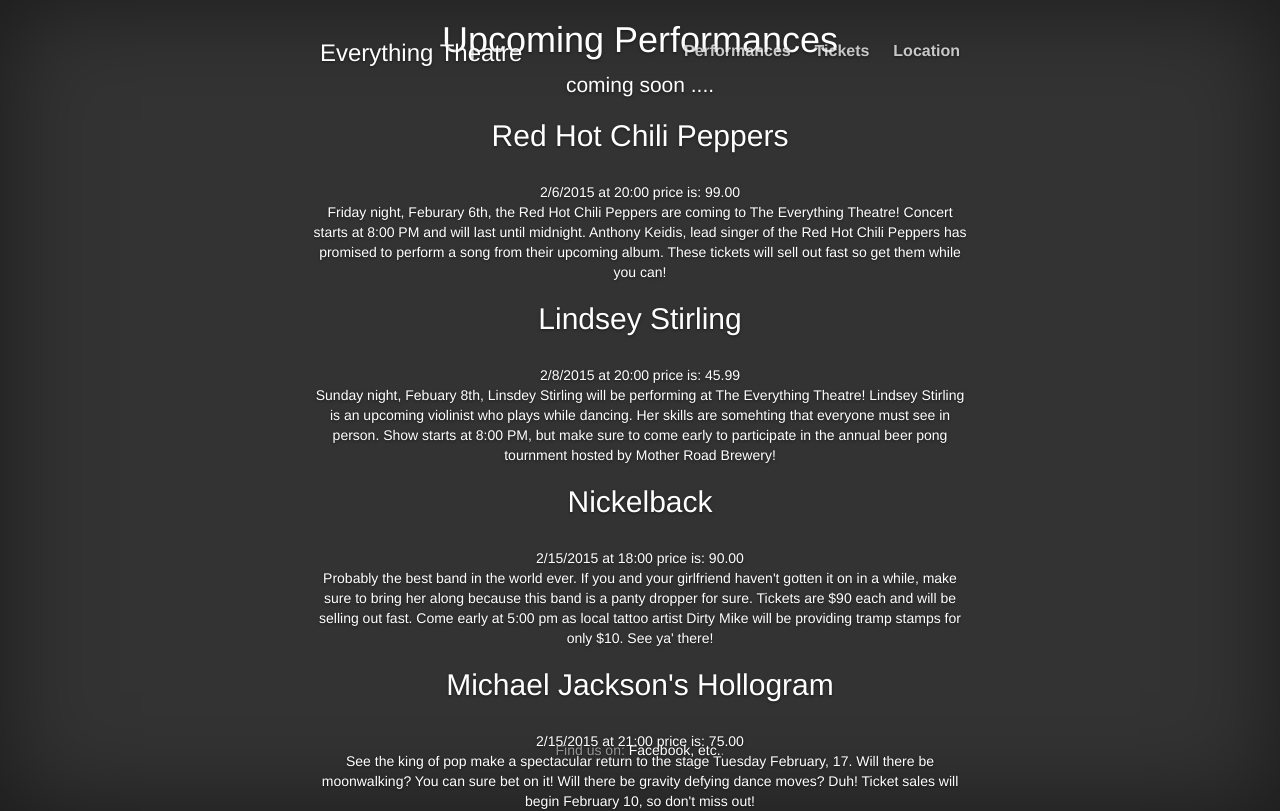
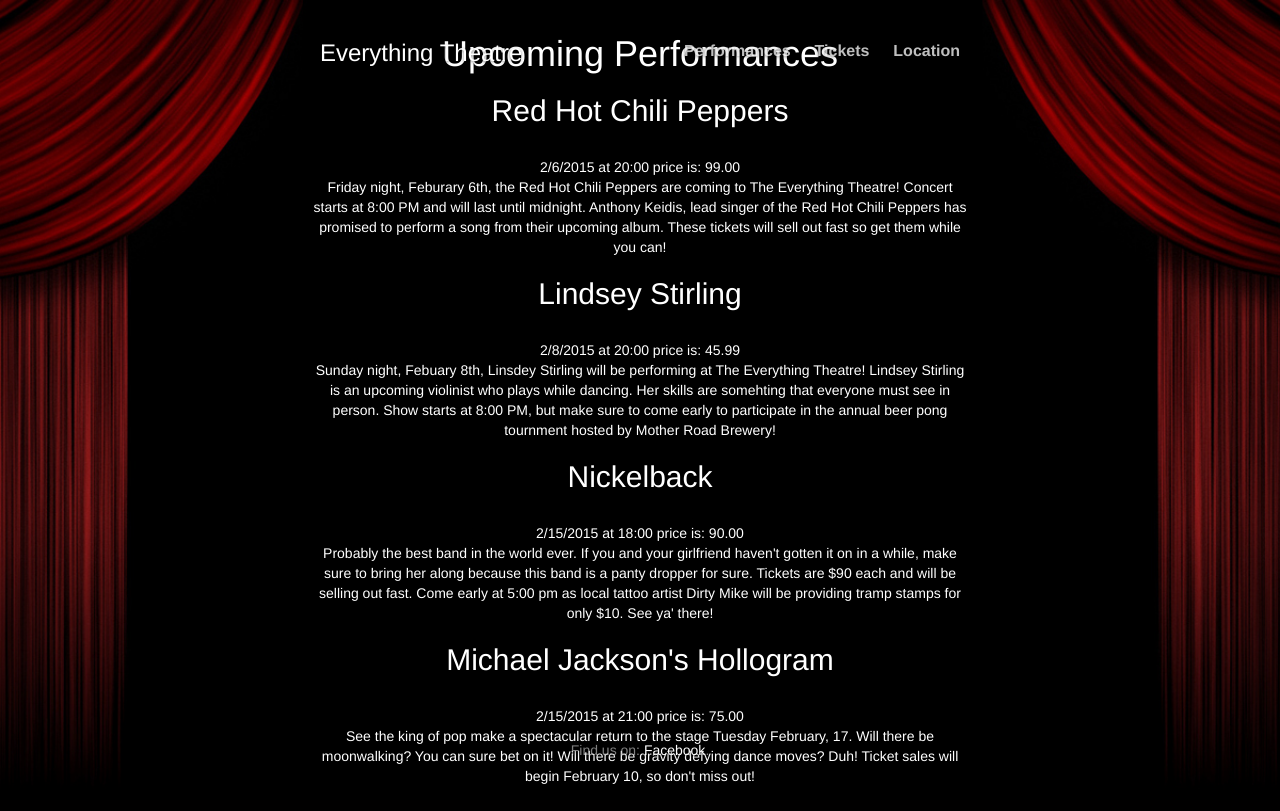
Before and after one commit to fujipug/theatre, a Django app: page /upcoming_performances/ in a window 1280 px wide. After the commit the page ends 784 px from the top, so only its background shows below. Run offline with Django 3.2, Linux system fonts and the light colour scheme; data comes from the database, SQL or seed files in the repository; both versions use the stored data as it was after the commit; some libraries are stand-ins or nearby versions.

Commit message:
added to performance database. Also added a cheesy background, I can delete it if no one likes it

```diff
--- a/Template/base.html
+++ b/Template/base.html
@@ -9,6 +9,7 @@
   <title>{% block title %}Welcome All{% endblock %}</title>
 </head>
 <body>
+  <div class = "pic-wrap">
   <div class="site-wrapper">
 
     <div class="site-wrapper-inner">
@@ -41,7 +42,7 @@
 
         <div class="mastfoot">
           <div class="inner">
-            <p>Find us on: <a href="#">Facebook, etc.</a>.</p>
+            <p>Find us on: <a href="#">Facebook</a>.</p>
           </div>
         </div>
 
@@ -49,6 +50,6 @@
     </div>
   </div>
 
-
+</div>
 </body>
 </html>
--- a/Template/upcoming_performances.html
+++ b/Template/upcoming_performances.html
@@ -1,20 +1,10 @@
-<!--
-<html lang="en">
-    <head>
-        <meta charset="utf-8">
-            <title>Upcoming Performances</title>
-            <link rel="stylesheet" href="https://maxcdn.bootstrapcdn.com/bootstrap/3.3./css/bootstrap.min.css">
-
-            <link rel="stylesheet" href="../Theatre/Static/home.css">
-
-			<body> -->
 {% extends "base.html" %}
 
 {% block title %}Upcoming Performances{% endblock %}
 {% block header1 %}Upcoming Performances{% endblock %}
-<!--<h1>Upcoming Permormances</h1>-->
 
-{% block lead %}coming soon ....{% endblock %}
+{% block lead %}{% endblock %}
+<br/>
 {% block content %}
     {% for p in Performance%}
 	<h2><a id="{{ p.name }}">{{ p.name }}</a></h2><br>
--- a/Theatre/Static/home.css
+++ b/Theatre/Static/home.css
@@ -33,6 +33,13 @@ body {
   color: #fff;
   text-align: center;
   text-shadow: 0 1px 3px rgba(0,0,0,.5);
+}
+
+.pic-wrap{
+  background-image: url('./theatre.jpg');
+  background-size: cover;
+  height: 100%;
+
 }
 
 /* Extra markup and styles for table-esque vertical and horizontal centering */
```
Also changed, not shown: Template/home.html (+2 -6 lines), Theatre/Static/theatre.jpg (added), db.sqlite3.
